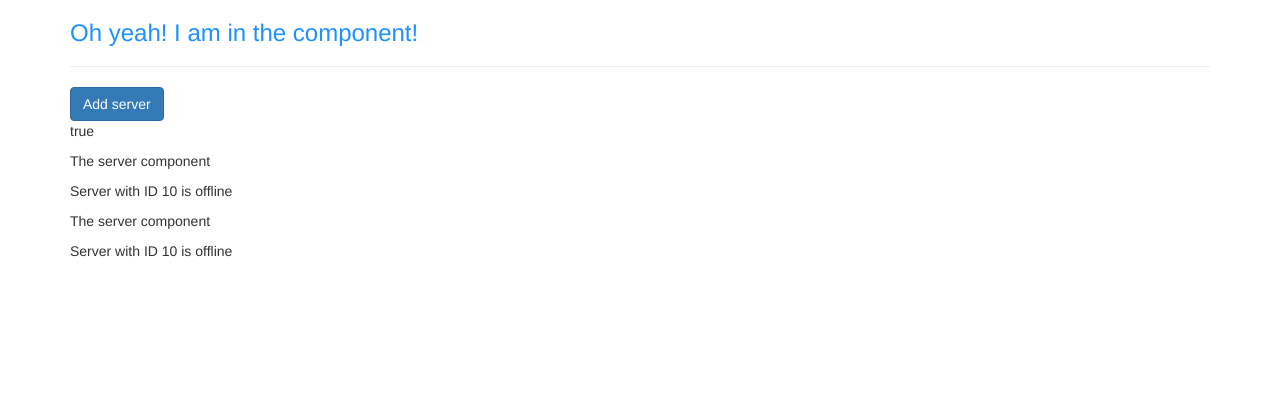
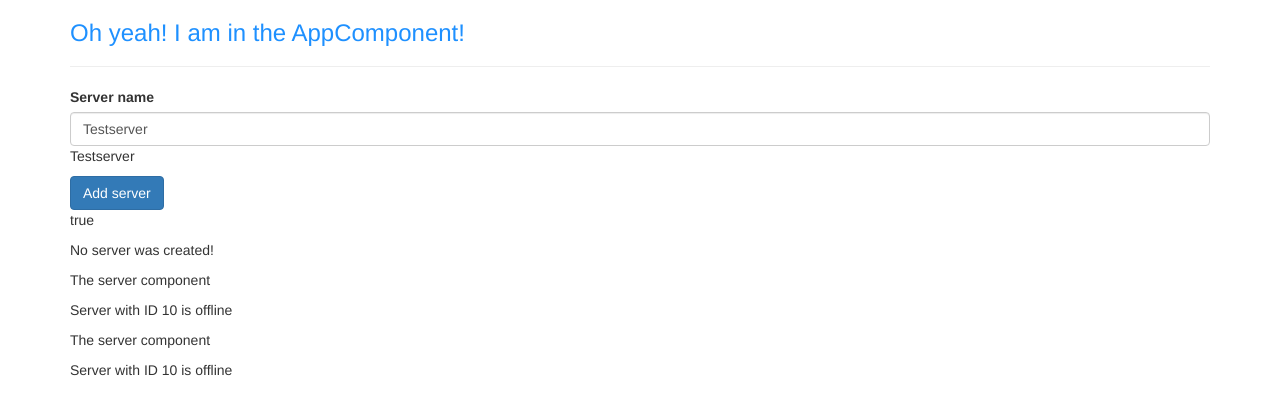
Before and after one commit to mbamburova/angular-playground, an Angular app: page / in a window 1280 px wide. Shown: the top 414 px of the page. Built offline with nearby package versions, Linux system fonts and the light colour scheme.

Commit message:
one and two way data binding

```diff
--- a/src/app/app.component.html
+++ b/src/app/app.component.html
@@ -1,7 +1,7 @@
 <div class="container">
   <div class="row">
     <div class="col-xs-12">
-      <h3>Oh yeah! I am in the component!</h3>
+      <h3>Oh yeah! I am in the AppComponent!</h3>
       <hr>
       <!--<div app-servers></div>-->
       <!--<div class="app-servers"></div>-->
--- a/src/app/servers/servers.component.html
+++ b/src/app/servers/servers.component.html
@@ -1,9 +1,23 @@
+<label>Server name</label>
+<!--<input-->
+  <!--type="text"-->
+  <!--class="form-control"-->
+  <!--(input)="onUpdateServerName($event)">-->
+
+<input
+  type="text"
+  class="form-control"
+  [(ngModel)]="serverName">
+
+<p> {{ serverName }}</p>
 <button
   class="btn btn-primary"
-  [disabled]="!allowNewServer">Add server</button>
+  [disabled]="!allowNewServer"
+  (click)="onCreateServer()">Add server</button>
 
 <!--property binding-->
 <p [innerText]="allowNewServer"></p>
+
+<p> {{ serverCreationStatus }}</p>
 <app-server></app-server>
-
 <app-server></app-server>
--- a/src/app/servers/servers.component.ts
+++ b/src/app/servers/servers.component.ts
@@ -12,12 +12,23 @@
 })
 export class ServersComponent implements OnInit {
   allowNewServer = false;
+  serverCreationStatus = 'No server was created!';
+  serverName = 'Testserver';
 
   constructor() {
-    setTimeout(() => {this.allowNewServer = true}, 2000);
+    setTimeout(() => {this.allowNewServer = true;
+    }, 2000);
   }
 
   ngOnInit() {
   }
 
+  onCreateServer() {
+    this.serverCreationStatus = 'Server was created';
+  }
+
+  onUpdateServerName(event: Event) {
+    // console.log(event);
+    this.serverName = (<HTMLInputElement>event.target).value;
+  }
 }
```
